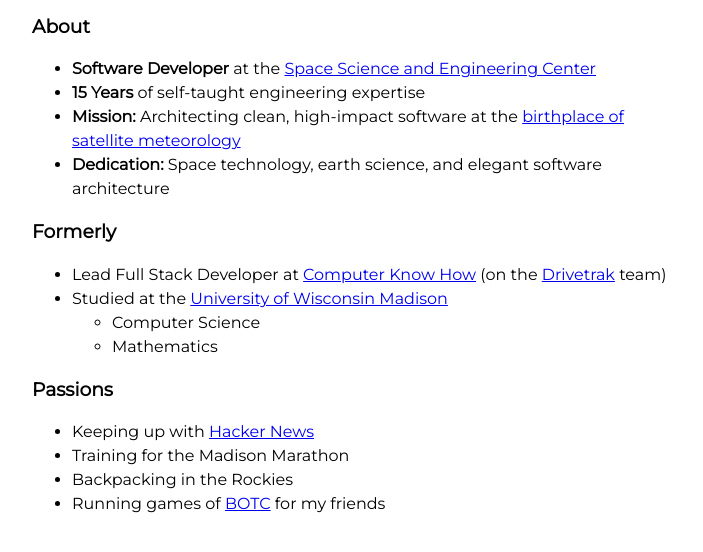
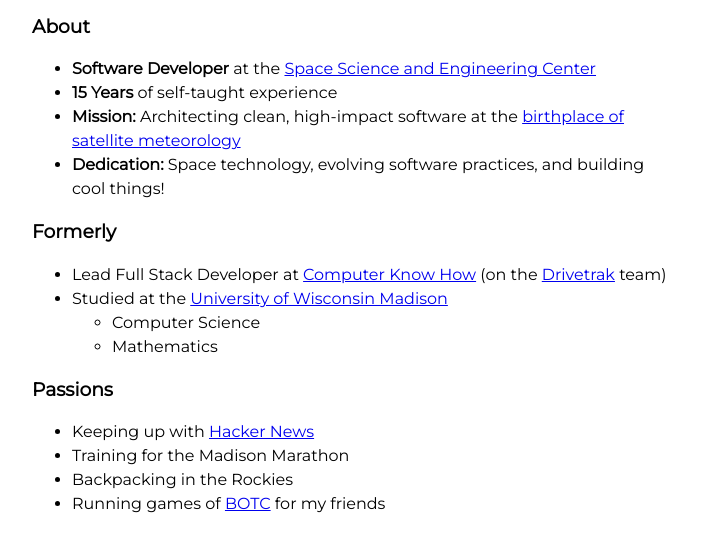
Before and after one commit to DirkyJerky/yoerger.me, a website built with Vite: page index.html in a window 1280 px wide. Shown: the part 196-748 px from the top of the page, without its empty margins (288-991 px from the left). Built offline with nearby package versions, Linux system fonts and the light colour scheme.

Commit message:
Page update!

```diff
--- a/index.html
+++ b/index.html
@@ -47,12 +47,12 @@
             <b>Software Developer</b> at the
             <a href="https://www.ssec.wisc.edu/" target="_blank">Space Science and Engineering Center</a>
         </li>
-        <li><b>15 Years</b> of self-taught engineering expertise</li>
+        <li><b>15 Years</b> of self-taught experience</li>
         <li>
             <b>Mission:</b> Architecting clean, high-impact software at the
             <a href="https://www.ssec.wisc.edu/about/history/" target="_blank">birthplace of satellite meteorology</a>
         </li>
-        <li><b>Dedication:</b> Space technology, earth science, and elegant software architecture</li>
+        <li><b>Dedication:</b> Space technology, evolving software practices, and building cool things!</li>
     </ul>
     <h3>Formerly</h3>
     <ul>
```
